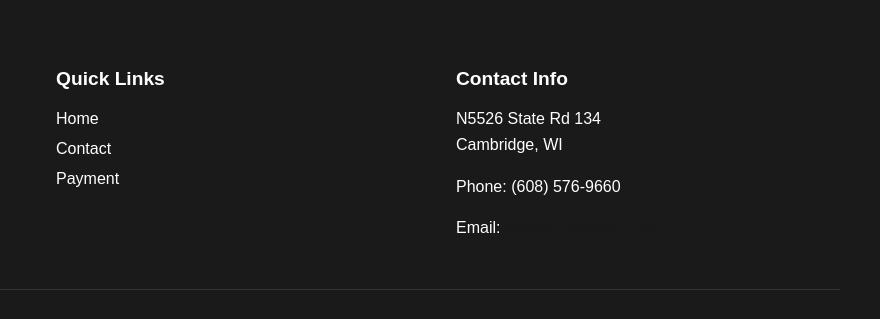
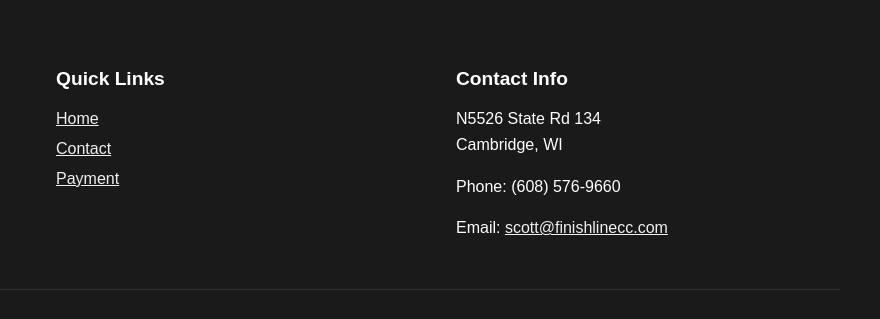
Before and after one commit to wmattert/london-lockup, a plain HTML site: page index.html in a window 1280 px wide. Shown: the part 2240-2559 px from the top of the page, 400-1280 px from the left. Drawn offline with Linux system fonts and the light colour scheme.

Commit message:
Update styles.css
Changed color of email  in footer

```diff
--- a/styles.css
+++ b/styles.css
@@ -512,6 +512,15 @@ ul {
   border-top: 1px solid rgba(255, 255, 255, 0.1);
 }
 
+.footer-section a {
+  color: #f0f0f0; /* Light color for better visibility */
+  text-decoration: underline;
+}
+
+.footer-section a:hover {
+  color: #ffffff; /* Brighter white on hover */
+}
+
 /* Responsive Styles */
 @media (max-width: 768px) {
   .nav {
```
